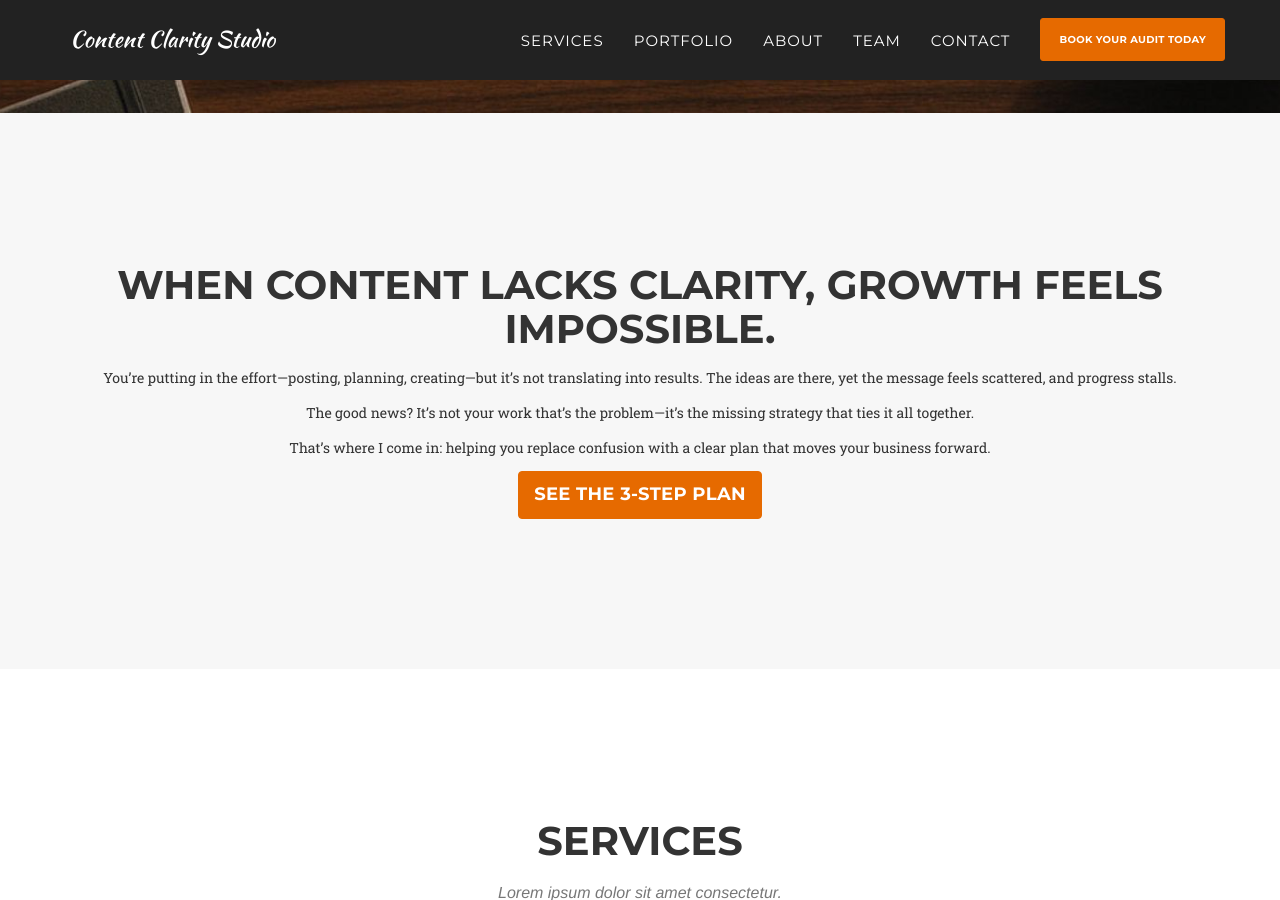
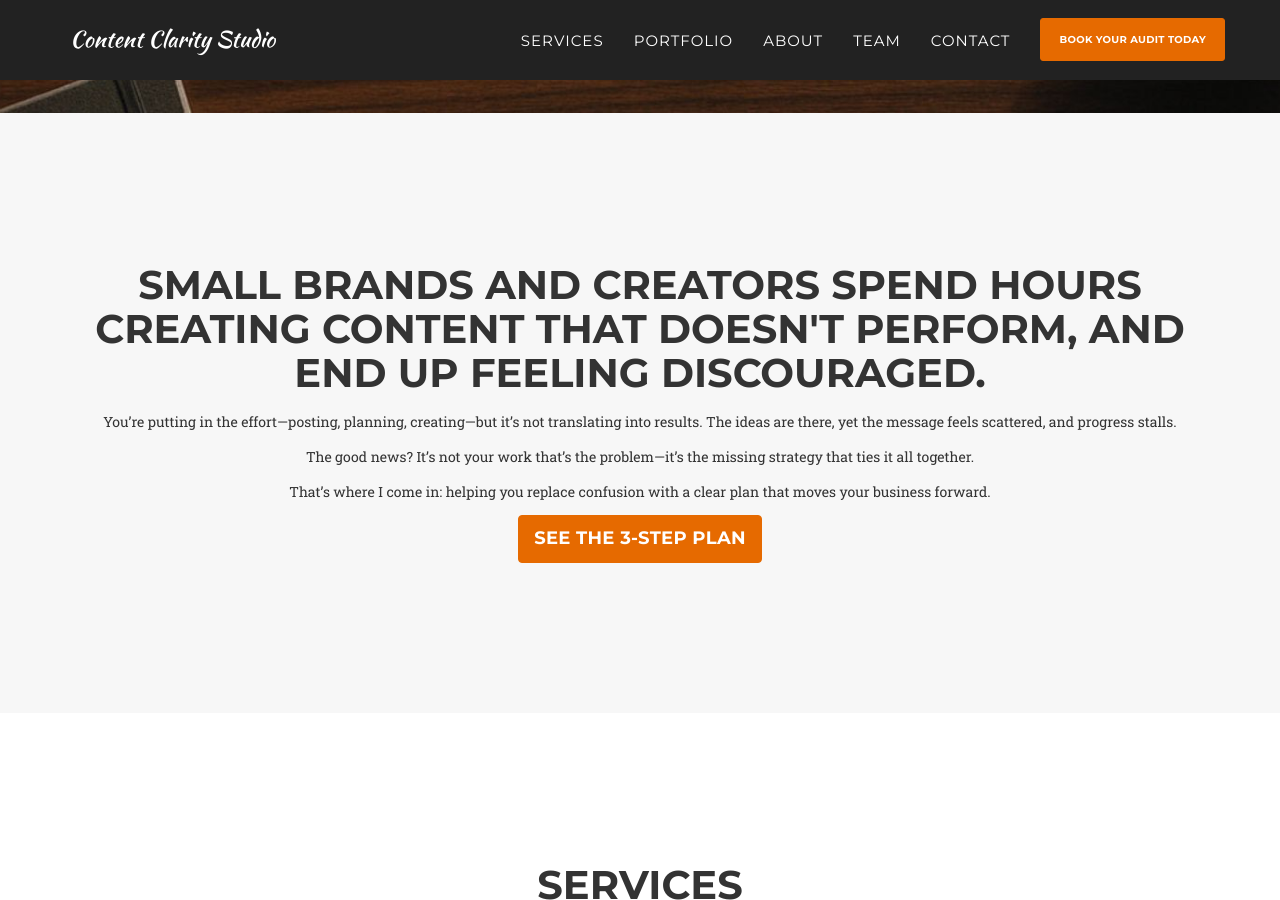
Before and after one commit to ContentClarityStudio/contentclaritystudio.github.io, a Jekyll site: the page built from index.html, in a window 1280 px wide and 900 px high, scrolled down 889 px. Built offline with Jekyll 4.4.1, drawn with Linux system fonts in a browser that asks for light colours; some web fonts are replaced.

Commit message:
Update problem.html

```diff
--- a/_includes/problem.html
+++ b/_includes/problem.html
@@ -1,6 +1,6 @@
 <section id="problem" class="bg-light-gray">
   <div class="container text-center">
-    <h2 class="section-heading">When content lacks clarity, growth feels impossible.</h2>
+    <h2 class="section-heading">Small brands and creators spend hours creating content that doesn't perform, and end up feeling discouraged.</h2>
     <p class="section-subheading">
       You’re putting in the effort—posting, planning, creating—but it’s not translating into results.
       The ideas are there, yet the message feels scattered, and progress stalls.
```
